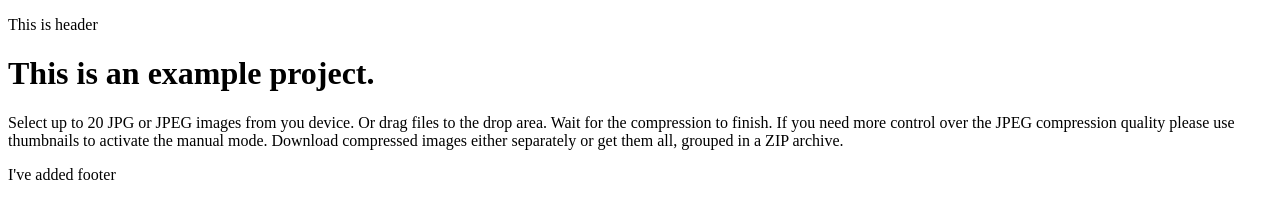
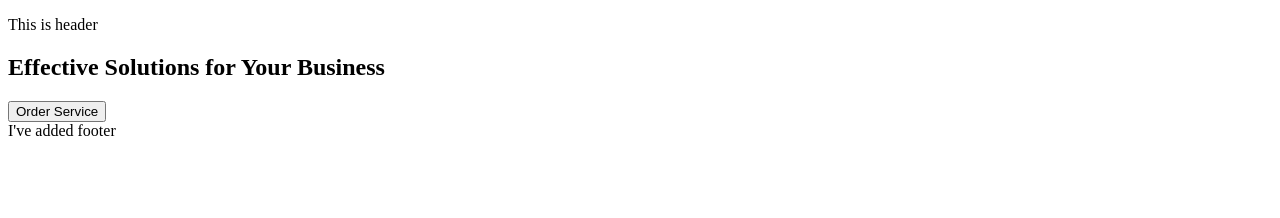
Before and after one commit to iryna-kleimonova/my-first-project, a plain HTML site: page index.html in a window 1280 px wide. Drawn offline with Linux system fonts and the light colour scheme.

Commit message:
add hero

```diff
--- a/index.html
+++ b/index.html
@@ -10,15 +10,12 @@
       <p class="header-text">This is header</p>
     </header>
     <main>
-      <section class="hero"></section>
-      <h1>This is an example project.</h1>
-      <p>
-        Select up to 20 JPG or JPEG images from you device. Or drag files to the
-        drop area. Wait for the compression to finish. If you need more control
-        over the JPEG compression quality please use thumbnails to activate the
-        manual mode. Download compressed images either separately or get them
-        all, grouped in a ZIP archive.
-      </p>
+      <section class="hero">
+        <h1 class="hero-title">Effective Solutions for Your Business</h1>
+        <button type="button" class="hero-btn" data-modal-open>
+          Order Service
+        </button>
+      </section>
     </main>
 
     <footer>I've added footer</footer>
```
